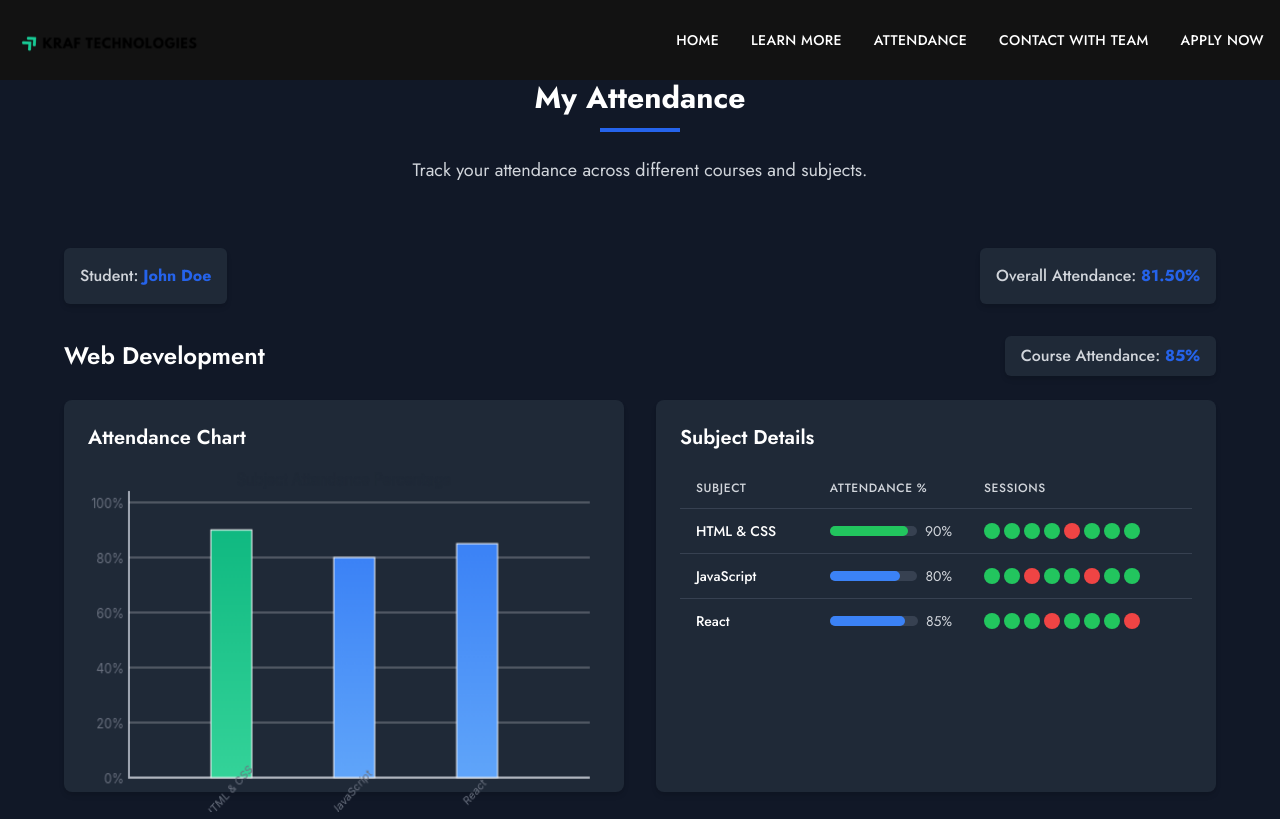
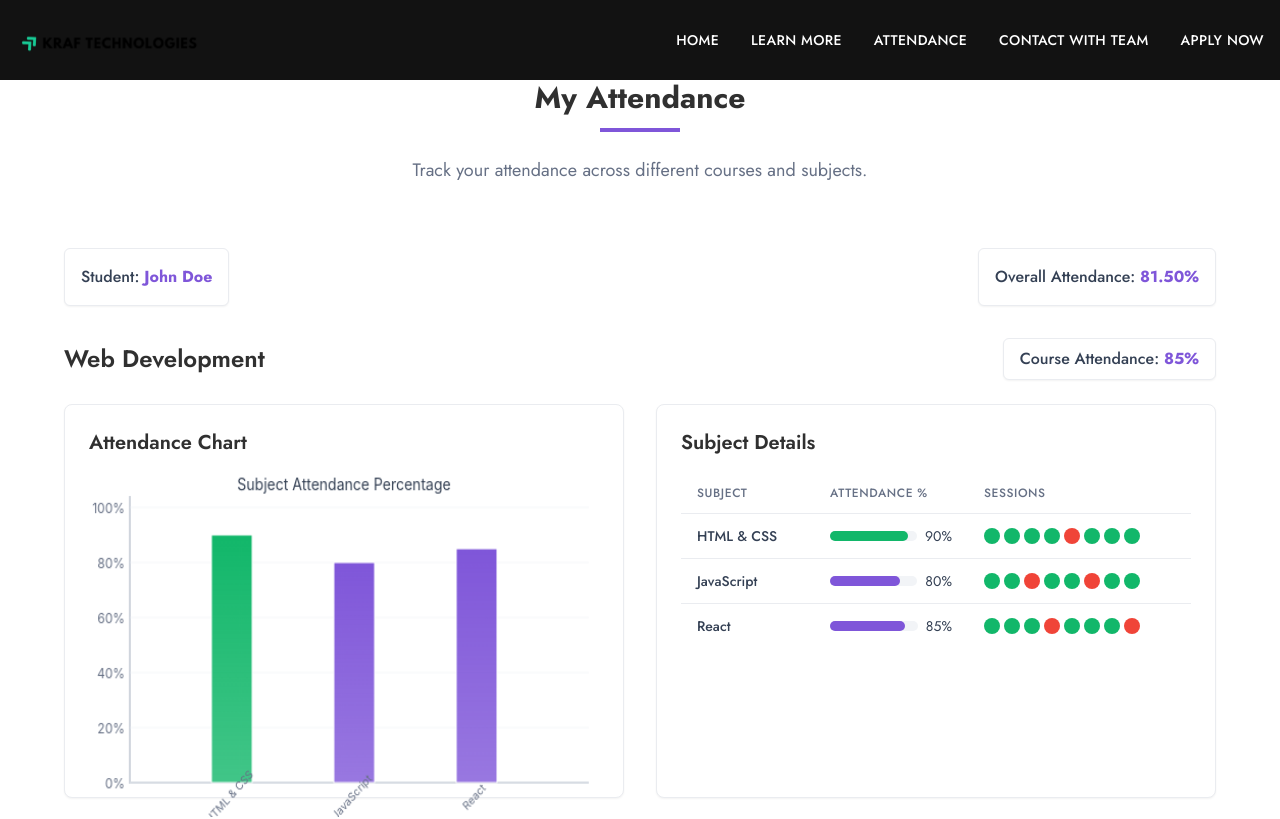
Before and after one commit to kraftechnologies/KTIP, a React (Vite) app: page /attendance in a window 1280 px wide. Shown: the top 819 px of the page. Built offline with nearby package versions, Linux system fonts and the light colour scheme.

Commit message:
changed colour

```diff
--- a/src/components/AttendanceChart.tsx
+++ b/src/components/AttendanceChart.tsx
@@ -31,7 +31,7 @@ const AttendanceChart: React.FC<AttendanceChartProps> = ({ attendanceData }) =>
 
     // Draw axes
     ctx.beginPath();
-    ctx.strokeStyle = "#9CA3AF"; // gray-400
+    ctx.strokeStyle = "#D0D5DD"; // Light gray for axes
     ctx.lineWidth = 2;
     ctx.moveTo(40, 20);
     ctx.lineTo(40, chartHeight + 30);
@@ -39,7 +39,7 @@ const AttendanceChart: React.FC<AttendanceChartProps> = ({ attendanceData }) =>
     ctx.stroke();
 
     // Draw y-axis labels (0-100%)
-    ctx.fillStyle = "#6B7280"; // gray-500
+    ctx.fillStyle = "#667085"; // Text color from Figma
     ctx.font = "12px Inter, sans-serif";
     ctx.textAlign = "right";
     for (let i = 0; i <= 100; i += 20) {
@@ -48,7 +48,7 @@ const AttendanceChart: React.FC<AttendanceChartProps> = ({ attendanceData }) =>
 
       // Draw horizontal grid lines
       ctx.beginPath();
-      ctx.strokeStyle = "#E5E7EB"; // gray-200
+      ctx.strokeStyle = "#EAECF0"; // Very light gray for grid lines
       ctx.lineWidth = 0.5;
       ctx.moveTo(40, y);
       ctx.lineTo(chartWidth + 50, y);
@@ -61,34 +61,33 @@ const AttendanceChart: React.FC<AttendanceChartProps> = ({ attendanceData }) =>
       const barHeight = (subject.attendance / 100) * chartHeight;
       const y = chartHeight + 30 - barHeight;
 
+      // Get bar color based on attendance
+      let barColor;
+      if (subject.attendance >= 90) {
+        barColor = "#12B76A"; // Green
+      } else if (subject.attendance >= 75) {
+        barColor = "#7F56D9"; // Purple
+      } else if (subject.attendance >= 60) {
+        barColor = "#F79009"; // Yellow/Orange
+      } else {
+        barColor = "#F04438"; // Red
+      }
+
       // Draw bar with gradient
       const gradient = ctx.createLinearGradient(x, y, x, chartHeight + 30);
-
-      // Set gradient colors based on attendance
-      if (subject.attendance >= 90) {
-        gradient.addColorStop(0, "#10B981"); // green-500
-        gradient.addColorStop(1, "#34D399"); // green-400
-      } else if (subject.attendance >= 75) {
-        gradient.addColorStop(0, "#3B82F6"); // blue-500
-        gradient.addColorStop(1, "#60A5FA"); // blue-400
-      } else if (subject.attendance >= 60) {
-        gradient.addColorStop(0, "#F59E0B"); // yellow-500
-        gradient.addColorStop(1, "#FBBF24"); // yellow-400
-      } else {
-        gradient.addColorStop(0, "#EF4444"); // red-500
-        gradient.addColorStop(1, "#F87171"); // red-400
-      }
+      gradient.addColorStop(0, barColor);
+      gradient.addColorStop(1, barColor + "CC"); // Add some transparency
 
       ctx.fillStyle = gradient;
       ctx.fillRect(x, y, barWidth, barHeight);
 
-      // Add border to bar
-      ctx.strokeStyle = "#F3F4F6"; // gray-100
+      // Add subtle border to bar
+      ctx.strokeStyle = "#FFFFFF";
       ctx.lineWidth = 1;
       ctx.strokeRect(x, y, barWidth, barHeight);
 
       // Draw subject name
-      ctx.fillStyle = "#6B7280"; // gray-500
+      ctx.fillStyle = "#667085"; // Text color from Figma
       ctx.font = "10px Inter, sans-serif";
       ctx.textAlign = "center";
       ctx.save();
@@ -99,7 +98,7 @@ const AttendanceChart: React.FC<AttendanceChartProps> = ({ attendanceData }) =>
     });
 
     // Draw chart title
-    ctx.fillStyle = "#1F2937"; // gray-800
+    ctx.fillStyle = "#344054"; // Darker text color for title
     ctx.font = "14px Inter, sans-serif";
     ctx.textAlign = "center";
     ctx.fillText("Subject Attendance Percentage", canvasRef.current.width / 2, 15);
@@ -116,7 +115,7 @@ const AttendanceChart: React.FC<AttendanceChartProps> = ({ attendanceData }) =>
           className="max-w-full"
         />
       ) : (
-        <div className="flex items-center justify-center h-64 text-gray-500 dark:text-gray-400">
+        <div className="flex items-center justify-center h-64 text-[#667085]">
           No attendance data available
         </div>
       )}
--- a/src/components/AttendancePage.tsx
+++ b/src/components/AttendancePage.tsx
@@ -37,28 +37,28 @@ const AttendancePage: React.FC = () => {
   ) / sampleStudentData.enrolledCourses.length;
 
   return (
-    <section className="py-20 bg-gray-50 dark:bg-gray-900">
+    <section className="py-20 bg-white">
       <div className="container mx-auto px-4">
         <div className="text-center mb-16">
-          <h2 className="text-3xl font-bold mb-3 text-gray-800 dark:text-white">My Attendance</h2>
-          <div className="w-20 h-1 bg-blue-600 mx-auto mb-6"></div>
-          <p className="text-lg text-gray-600 dark:text-gray-300 max-w-2xl mx-auto">
+          <h2 className="text-3xl font-bold mb-3 text-[#303030]">My Attendance</h2>
+          <div className="w-20 h-1 bg-[#7F56D9] mx-auto mb-6"></div>
+          <p className="text-lg text-[#667085] max-w-2xl mx-auto">
             Track your attendance across different courses and subjects.
           </p>
         </div>
 
         <div className="max-w-6xl mx-auto">
           <div className="mb-8 flex justify-between items-center">
-            <div className="bg-white dark:bg-gray-800 p-4 rounded-md shadow-md">
-              <p className="text-gray-700 dark:text-gray-300">
+            <div className="bg-white p-4 rounded-md shadow-sm border border-[#EAECF0]">
+              <p className="text-[#344054]">
                 <span className="font-medium">Student:</span>{" "}
-                <span className="text-blue-600 font-bold">{sampleStudentData.name}</span>
+                <span className="text-[#7F56D9] font-bold">{sampleStudentData.name}</span>
               </p>
             </div>
-            <div className="bg-white dark:bg-gray-800 p-4 rounded-md shadow-md">
-              <p className="text-gray-700 dark:text-gray-300">
+            <div className="bg-white p-4 rounded-md shadow-sm border border-[#EAECF0]">
+              <p className="text-[#344054]">
                 <span className="font-medium">Overall Attendance:</span>{" "}
-                <span className="text-blue-600 font-bold">{overallAttendance.toFixed(2)}%</span>
+                <span className="text-[#7F56D9] font-bold">{overallAttendance.toFixed(2)}%</span>
               </p>
             </div>
           </div>
@@ -66,23 +66,23 @@ const AttendancePage: React.FC = () => {
           {sampleStudentData.enrolledCourses.map((course) => (
             <div key={course.id} className="mb-12">
               <div className="flex justify-between items-center mb-6">
-                <h3 className="text-2xl font-semibold text-gray-800 dark:text-white">{course.name}</h3>
-                <div className="bg-white dark:bg-gray-800 px-4 py-2 rounded-md shadow-md">
-                  <p className="text-gray-700 dark:text-gray-300">
+                <h3 className="text-2xl font-semibold text-[#303030]">{course.name}</h3>
+                <div className="bg-white px-4 py-2 rounded-md shadow-sm border border-[#EAECF0]">
+                  <p className="text-[#344054]">
                     <span className="font-medium">Course Attendance:</span>{" "}
-                    <span className="text-blue-600 font-bold">{course.attendance}%</span>
+                    <span className="text-[#7F56D9] font-bold">{course.attendance}%</span>
                   </p>
                 </div>
               </div>
 
               <div className="grid grid-cols-1 lg:grid-cols-2 gap-8 mb-8">
-                <div className="bg-white dark:bg-gray-800 p-6 rounded-lg shadow-md">
-                  <h3 className="text-xl font-semibold mb-4 text-gray-800 dark:text-white">Attendance Chart</h3>
+                <div className="bg-white p-6 rounded-lg shadow-sm border border-[#EAECF0]">
+                  <h3 className="text-xl font-semibold mb-4 text-[#303030]">Attendance Chart</h3>
                   <AttendanceChart attendanceData={course.subjects} />
                 </div>
 
-                <div className="bg-white dark:bg-gray-800 p-6 rounded-lg shadow-md">
-                  <h3 className="text-xl font-semibold mb-4 text-gray-800 dark:text-white">Subject Details</h3>
+                <div className="bg-white p-6 rounded-lg shadow-sm border border-[#EAECF0]">
+                  <h3 className="text-xl font-semibold mb-4 text-[#303030]">Subject Details</h3>
                   <AttendanceTable attendanceData={course.subjects} />
                 </div>
               </div>
--- a/src/components/AttendanceTable.tsx
+++ b/src/components/AttendanceTable.tsx
@@ -14,45 +14,45 @@ interface AttendanceTableProps {
 const AttendanceTable: React.FC<AttendanceTableProps> = ({ attendanceData }) => {
   return (
     <div className="overflow-x-auto">
-      <table className="min-w-full divide-y divide-gray-200 dark:divide-gray-700">
+      <table className="min-w-full divide-y divide-[#EAECF0]">
         <thead>
           <tr>
-            <th className="px-4 py-3 text-left text-xs font-medium text-gray-500 dark:text-gray-300 uppercase tracking-wider">
+            <th className="px-4 py-3 text-left text-xs font-medium text-[#667085] uppercase tracking-wider">
               Subject
             </th>
-            <th className="px-4 py-3 text-left text-xs font-medium text-gray-500 dark:text-gray-300 uppercase tracking-wider">
+            <th className="px-4 py-3 text-left text-xs font-medium text-[#667085] uppercase tracking-wider">
               Attendance %
             </th>
-            <th className="px-4 py-3 text-left text-xs font-medium text-gray-500 dark:text-gray-300 uppercase tracking-wider">
+            <th className="px-4 py-3 text-left text-xs font-medium text-[#667085] uppercase tracking-wider">
               Sessions
             </th>
           </tr>
         </thead>
-        <tbody className="bg-white dark:bg-gray-800 divide-y divide-gray-200 dark:divide-gray-700">
+        <tbody className="bg-white divide-y divide-[#EAECF0]">
           {attendanceData.length > 0 ? (
             attendanceData.map((subject) => (
-              <tr key={subject.id} className="hover:bg-gray-50 dark:hover:bg-gray-700">
-                <td className="px-4 py-3 whitespace-nowrap text-sm font-medium text-gray-900 dark:text-white">
+              <tr key={subject.id} className="hover:bg-[#F9FAFB]">
+                <td className="px-4 py-3 whitespace-nowrap text-sm font-medium text-[#344054]">
                   {subject.name}
                 </td>
                 <td className="px-4 py-3 whitespace-nowrap">
                   <div className="flex items-center">
-                    <div className="w-full bg-gray-200 dark:bg-gray-700 rounded-full h-2.5 mr-2">
+                    <div className="w-full bg-[#F2F4F7] rounded-full h-2.5 mr-2">
                       <div
                         className={`h-2.5 rounded-full ${getProgressColor(subject.attendance)}`}
                         style={{ width: `${subject.attendance}%` }}
                       ></div>
                     </div>
-                    <span className="text-sm text-gray-700 dark:text-gray-300">{subject.attendance}%</span>
+                    <span className="text-sm text-[#344054]">{subject.attendance}%</span>
                   </div>
                 </td>
-                <td className="px-4 py-3 whitespace-nowrap text-sm text-gray-700 dark:text-gray-300">
+                <td className="px-4 py-3 whitespace-nowrap text-sm text-[#344054]">
                   <div className="flex space-x-1">
                     {subject.sessions.map((session, index) => (
                       <div
                         key={index}
                         className={`w-4 h-4 rounded-full ${
-                          session ? "bg-green-500" : "bg-red-500"
+                          session ? "bg-[#12B76A]" : "bg-[#F04438]"
                         }`}
                         title={`Session ${index + 1}: ${
                           session ? "Present" : "Absent"
@@ -67,7 +67,7 @@ const AttendanceTable: React.FC<AttendanceTableProps> = ({ attendanceData }) =>
             <tr>
               <td
                 colSpan={3}
-                className="px-4 py-3 whitespace-nowrap text-sm text-center text-gray-700 dark:text-gray-300"
+                className="px-4 py-3 whitespace-nowrap text-sm text-center text-[#667085]"
               >
                 No attendance data available
               </td>
@@ -82,13 +82,13 @@ const AttendanceTable: React.FC<AttendanceTableProps> = ({ attendanceData }) =>
 // Function to determine progress bar color based on attendance percentage
 const getProgressColor = (attendance: number): string => {
   if (attendance >= 90) {
-    return "bg-green-500"; // Excellent attendance
+    return "bg-[#12B76A]"; // Green - Excellent attendance
   } else if (attendance >= 75) {
-    return "bg-blue-500"; // Good attendance
+    return "bg-[#7F56D9]"; // Purple - Good attendance
   } else if (attendance >= 60) {
-    return "bg-yellow-500"; // Average attendance
+    return "bg-[#F79009]"; // Yellow/Orange - Average attendance
   } else {
-    return "bg-red-500"; // Poor attendance
+    return "bg-[#F04438]"; // Red - Poor attendance
   }
 };
 
```
